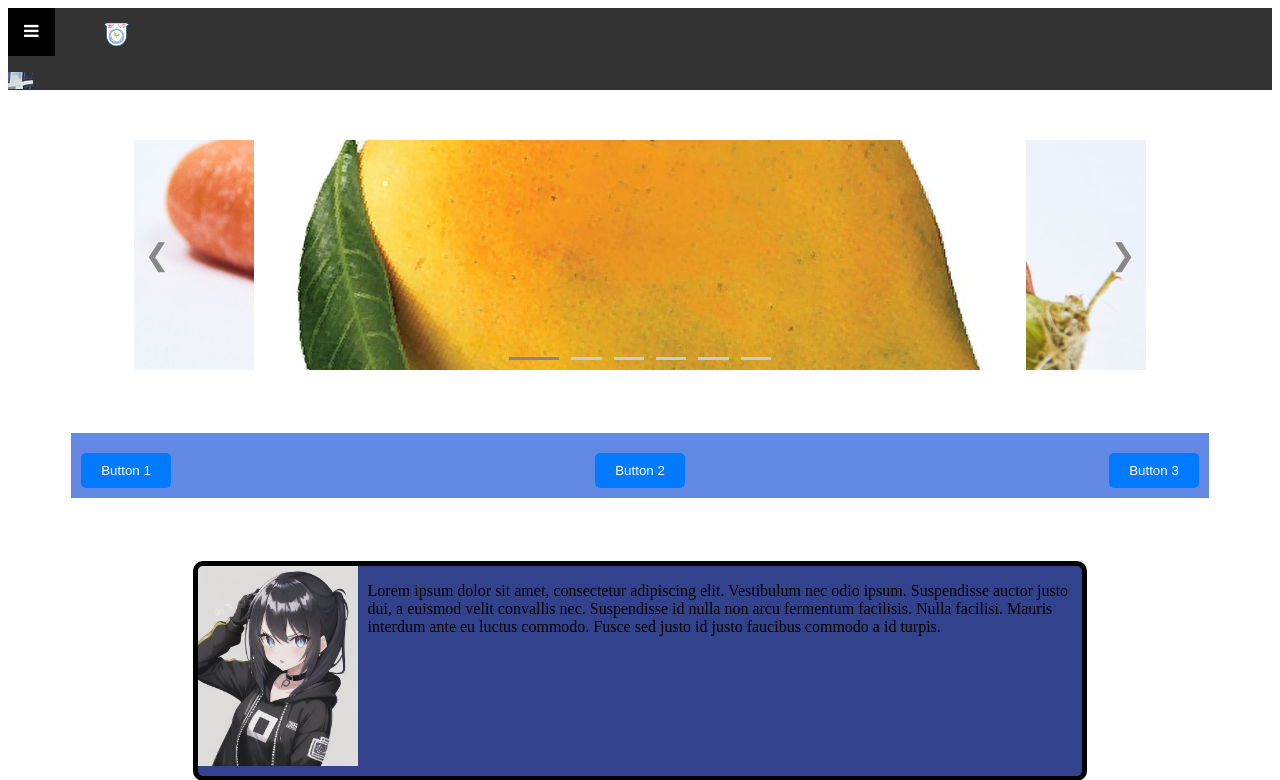
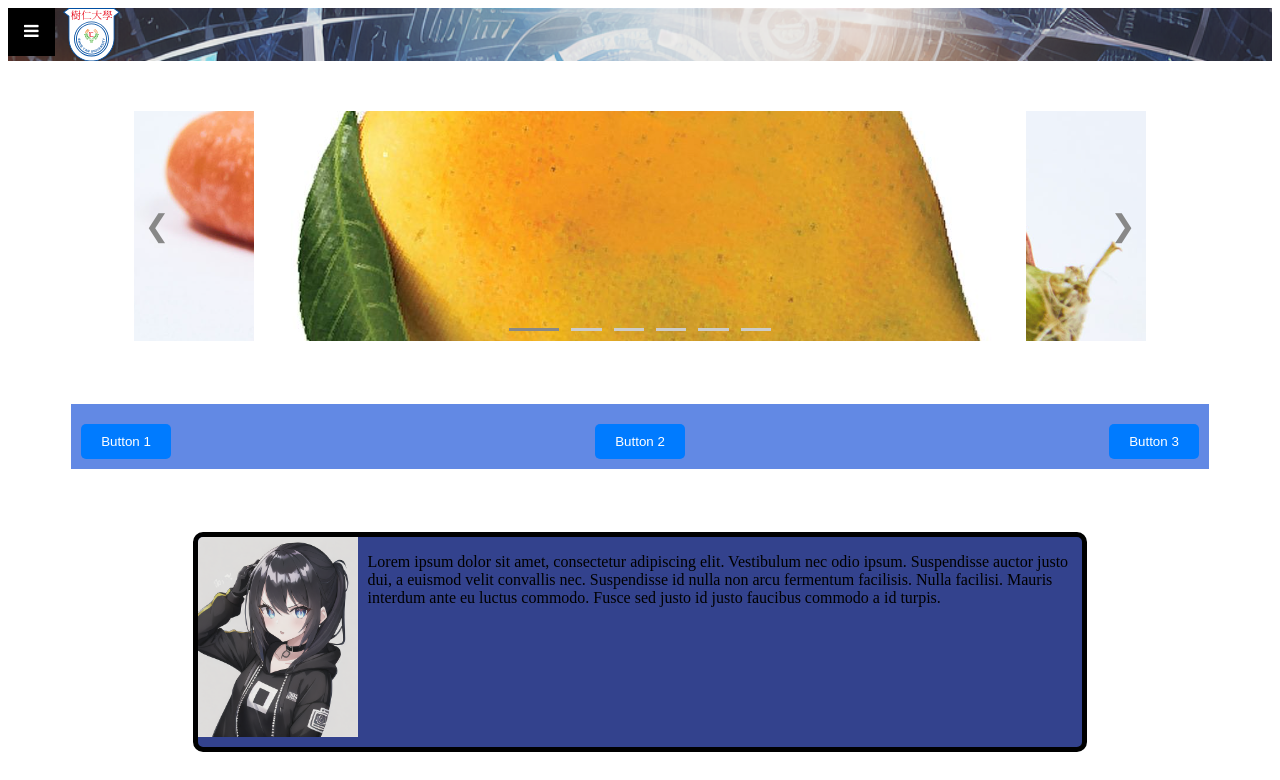
Before and after one commit to blackChan1234/IA-Work, a PHP site: page / in a window 1280 px wide. Shown: the top 780 px of the page. Run offline with PHP 8.4, Linux system fonts and the light colour scheme.

Commit message:
fixed menu bar

```diff
--- a/index.html
+++ b/index.html
@@ -1,5 +1,6 @@
 <!DOCTYPE html>
 <html lang="en">
+
 <head>
     <meta charset="UTF-8">
     <meta name="viewport" content="width=device-width, initial-scale=1.0">
@@ -17,22 +18,18 @@
     <script src="js\LinkController.js"></script>
 
 </head>
+
 <body>
 
     <!-- Menu -->
     <div ng-app="myApp" class="topnav">
-        <span class="active">
-        <a href="#home" class="logo"><img src="img\Hong_Kong_Shue_Yan_University_logo.svg" class="logo"></a>
-        <img src="img\Hong_Kong_Shue_Yan_University_logo.svg" id="avatar">
-    </span>
-        <!-- <input type="text" placeholder="Search.."> -->
-        <!-- Navigation links (hidden by default) -->
+            <a href="#home" id="logo"></a>
+
         <div ng-controller="LinkController">
             <div id="Links">
                 <a ng-repeat="link in links" ng-href="{{link.href}}">{{link.text}}</a>
             </div>
         </div>
-        <!-- "Hamburger menu" / "Bar icon" to toggle the navigation links -->
         <a href="javascript:void(0);" class="icon" onclick="HamburgerMenu()">
             <i class="fa fa-bars"></i>
         </a>
@@ -64,4 +61,5 @@
     </div>
 
 </body>
+
 </html>
--- a/style/logo.css
+++ b/style/logo.css
@@ -1,7 +1,8 @@
-.logo{
+#logo{
     position:relative;
-    left: 40px;
+    background-image: url('../img/Hong_Kong_Shue_Yan_University_logo.svg');
+    left: 55px;
     width: 25px;
     height: 25px;
-
+    background-size: cover;
 }
--- a/style/menu.css
+++ b/style/menu.css
@@ -1,9 +1,12 @@
         /* Style the navigation menu */
         .topnav {
-            overflow: hidden;
-            background-color: #333;
-            position: relative;
-          }
+          overflow: hidden;
+          background-color: #333;
+          position: relative;
+          background-image: url('../img/menuBar.png');
+          background-repeat: no-repeat;
+          background-size: cover;
+      }
 
           /* Hide the links inside the navigation menu (except for logo/home) */
           .topnav #Links {
@@ -37,6 +40,5 @@
           /* Style the active link (or home/logo) */
           .active {
             background-color: #c2c810;
-            background-image: url('../img/menuBar.png');
             color: white;
           }
```
